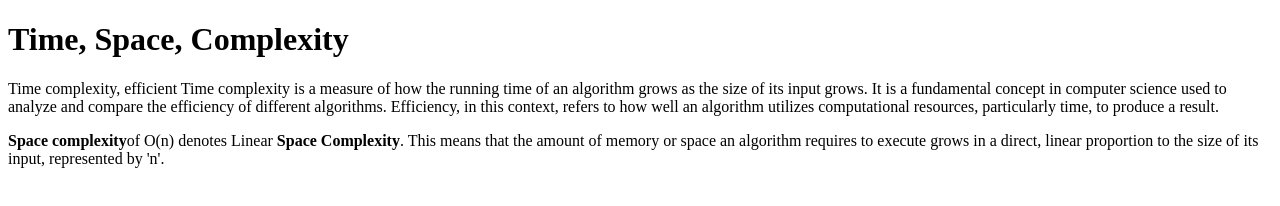
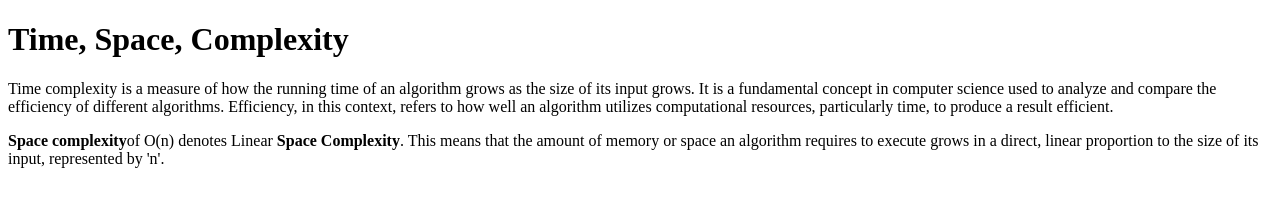
Before and after one commit to acciojob/time-and-space-complexity-alishajatav, a website: page main.html in a window 1280 px wide. Drawn offline with Linux system fonts and the light colour scheme.

Commit message:
created a submission

```diff
--- a/main.html
+++ b/main.html
@@ -9,11 +9,10 @@
 <body>
 	<h1>Time, Space, Complexity</h1>
 	<p>
-		Time complexity, efficient
 		Time complexity is a measure of how the running
 		time of an algorithm grows as the size of its input grows.
 		It is a fundamental concept in computer science used to analyze
-		and compare the efficiency of different algorithms. Efficiency, in this context, refers to how well an algorithm utilizes computational resources, particularly time, to produce a result.
+		and compare the efficiency of different algorithms. Efficiency, in this context, refers to how well an algorithm utilizes computational resources, particularly time, to produce a result efficient.
 	</p>
 	<p><b> Space complexity</b>of O(n) denotes Linear <b>Space Complexity</b>. This means that the amount of memory or space an algorithm requires to execute grows in a direct, linear proportion to the size of its input, represented by 'n'.
 	</p>
```
